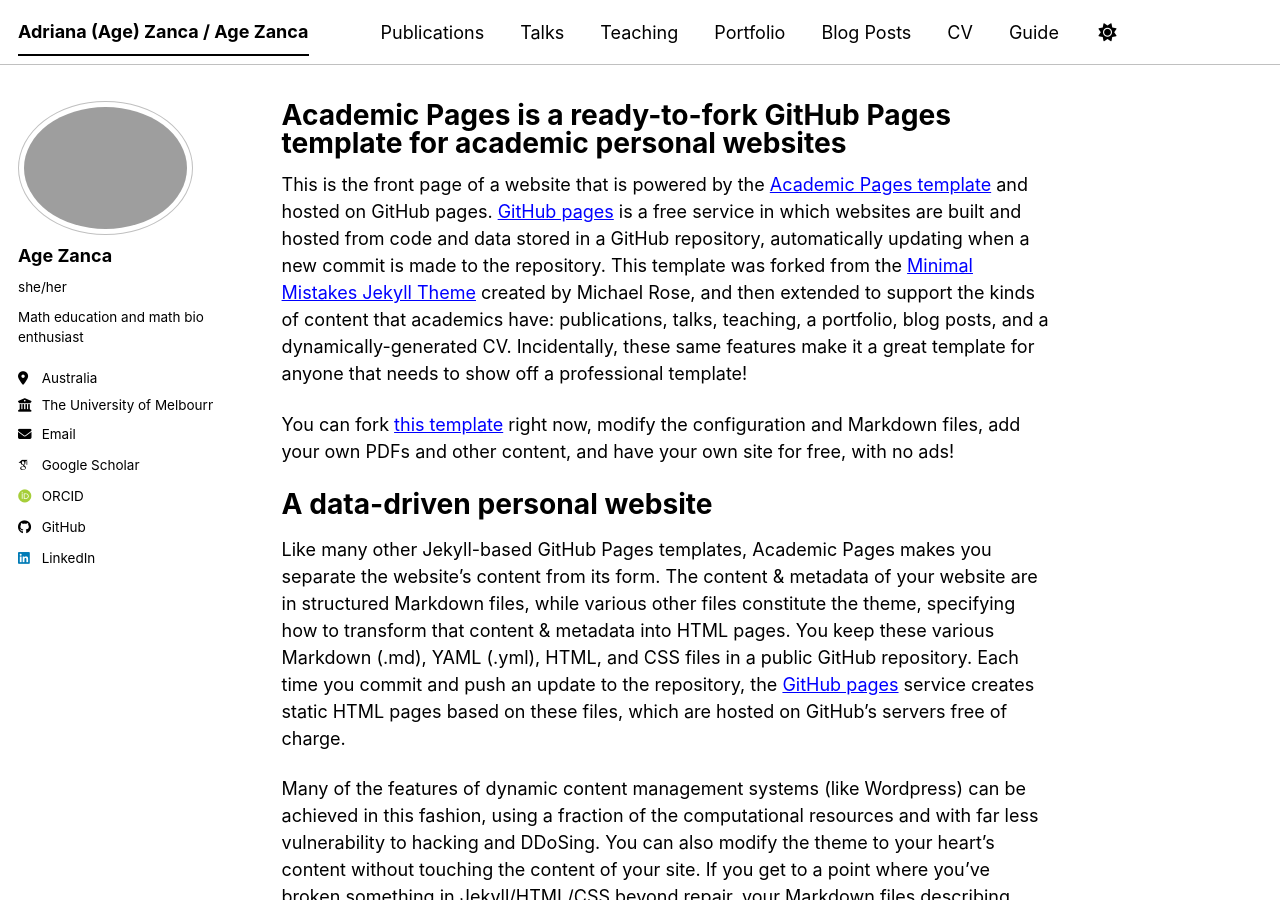
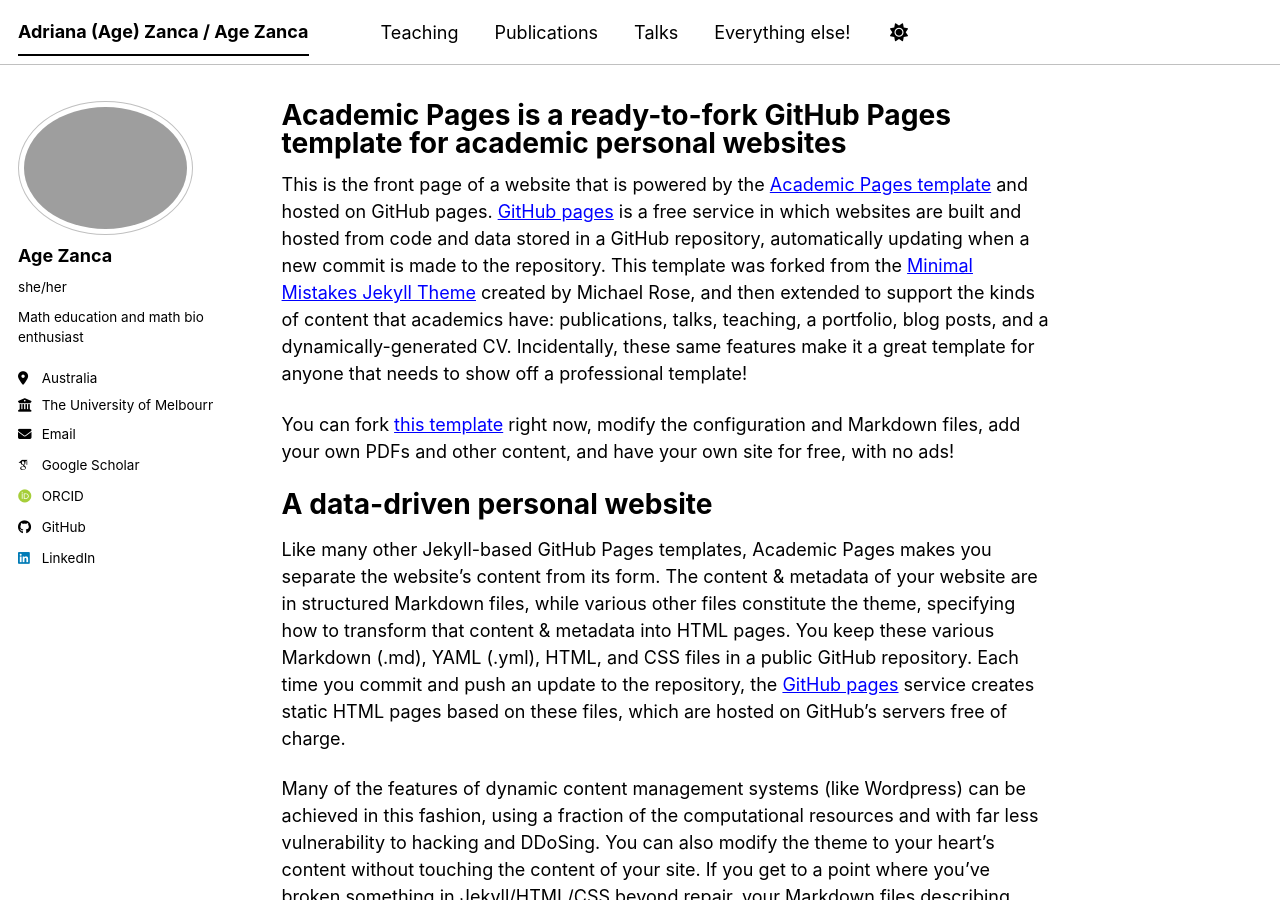
Before and after one commit to zancaa/zancaa.github.io, a Jekyll site: the page built from _pages/about.md, in a window 1280 px wide and 900 px high. Built offline with Jekyll 4.4.1, drawn with Linux system fonts in a browser that asks for light colours; some web fonts are replaced; a script bundle is joined from its source files by our own code; library files that are not in the unit come from our copies.

Commit message:
Update navigation.yml

```diff
--- a/_data/navigation.yml
+++ b/_data/navigation.yml
@@ -8,26 +8,27 @@
 #      Markdown formatted page while the second is generated using JSON.
 
 main:
+
+  - title: "Teaching"
+    url: /teaching/
+
   - title: "Publications"
     url: /publications/
 
   - title: "Talks"
     url: /talks/
 
-  - title: "Teaching"
-    url: /teaching/
-
-  - title: "Portfolio"
+  - title: "Everything else!"
     url: /portfolio/
 
-  - title: "Blog Posts"
-    url: /year-archive/
+  # - title: "Blog Posts"
+  #   url: /year-archive/
 
-  - title: "CV"
-    url: /cv/
+  # - title: "CV"
+  #   url: /cv/
 
   # - title: "CV"
   #   url: /cv-json/
 
-  - title: "Guide"
-    url: /markdown/
+  # - title: "Guide"
+  #  url: /markdown/
```
